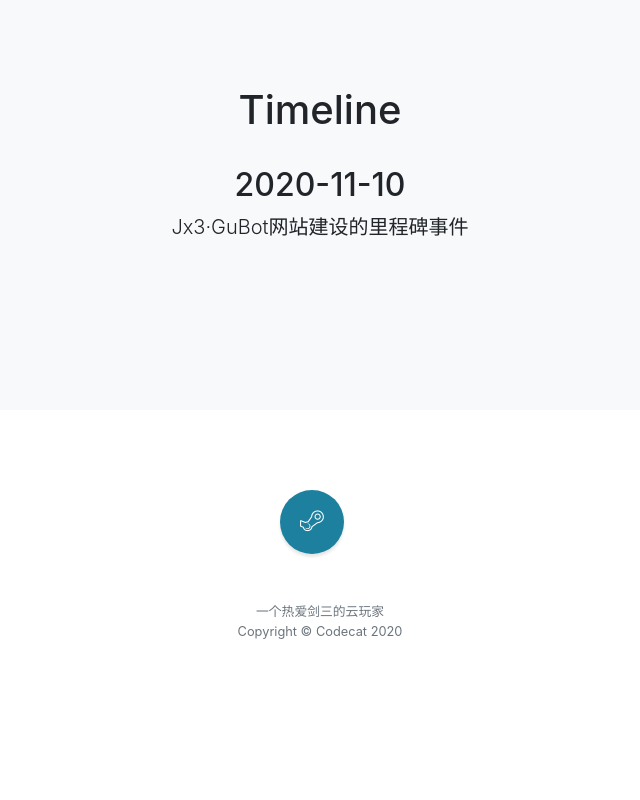
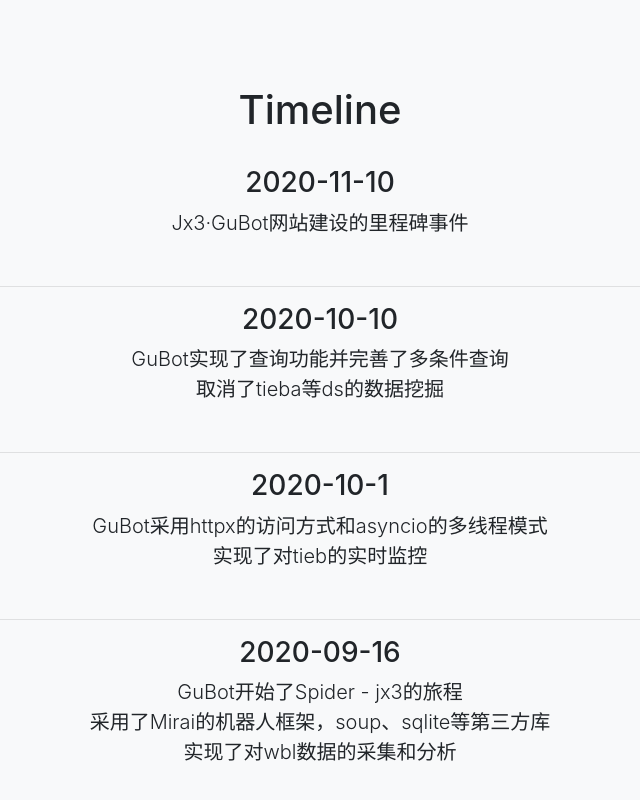
Before and after one commit to CodeCat-maker/MisDev, a website with bundled scripts: page index.html in a window 1280 px wide. Shown: the part 834-1634 px from the top of the page, without its empty margins (320-960 px from the left). Before the commit the page ends 1555 px from the top, so only its background shows below. Built offline with nearby package versions, Linux system fonts and the light colour scheme.

Commit message:
2020-11-11更新了网站

```diff
--- a/index.html
+++ b/index.html
@@ -74,8 +74,18 @@
       <div class="row">
 
         <div class="col-lg-10 mx-auto">
-          <h2>2020-11-10</h2>
+          <h3>2020-11-10</h3>
           <p class="lead mb-5">Jx3·GuBot网站建设的里程碑事件
+          <hr>
+          <h3>2020-10-10</h3>
+          <p class="lead mb-5">GuBot实现了查询功能并完善了多条件查询<br>取消了tieba等ds的数据挖掘
+          <hr>
+          <h3>2020-10-1</h3>
+          <p class="lead mb-5">GuBot采用httpx的访问方式和asyncio的多线程模式<br>实现了对tieb的实时监控
+          <hr>
+          <h3>2020-09-16</h3>
+          <p class="lead mb-5">GuBot开始了Spider - jx3的旅程<br>采用了Mirai的机器人框架，soup、sqlite等第三方库<br>实现了对wbl数据的采集和分析
+
         </div>
       </div>
     </div>
```
